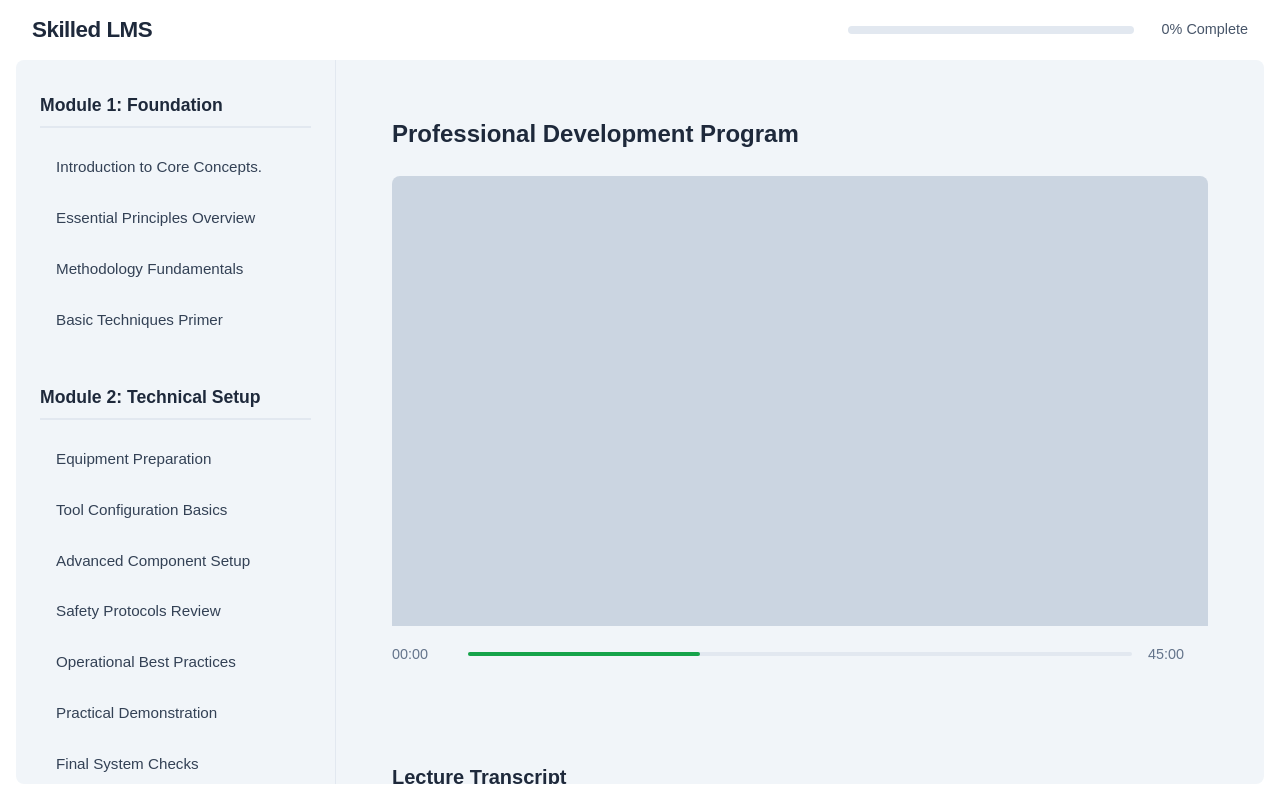
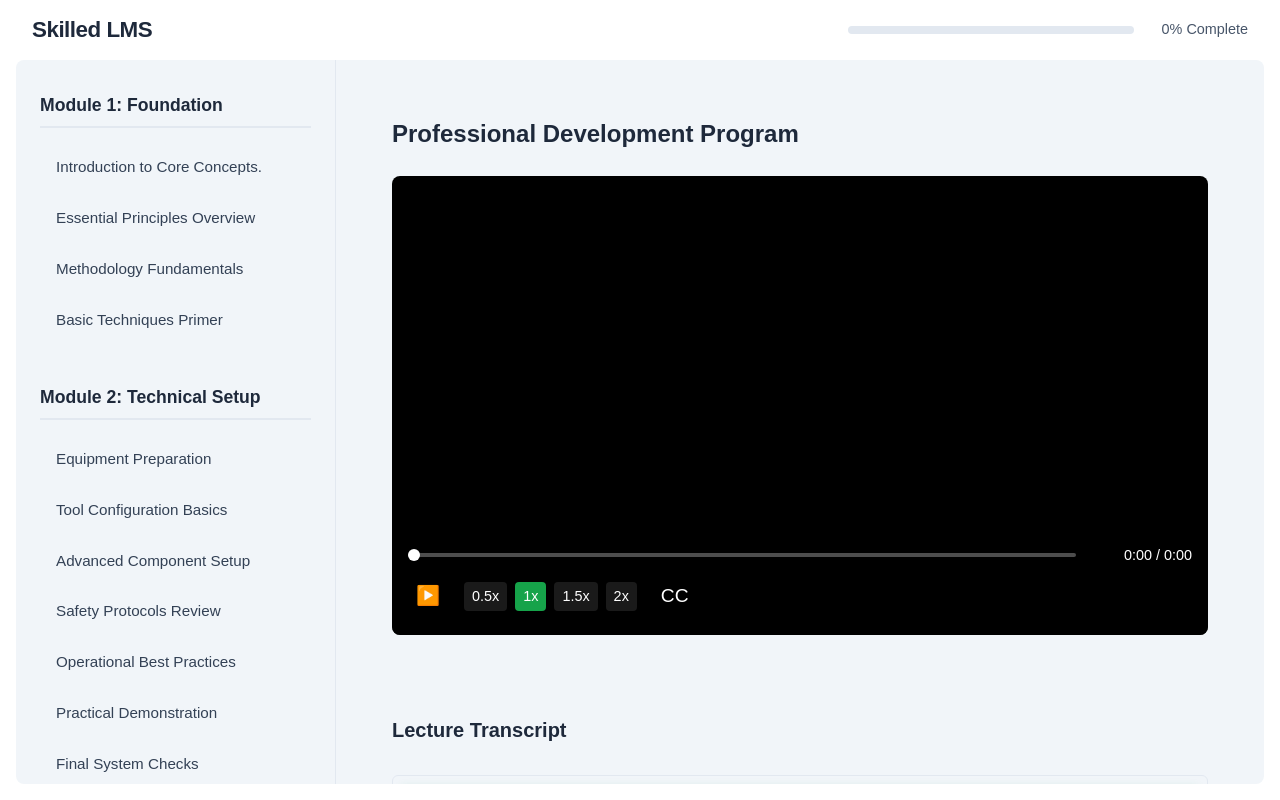
Before and after one commit to NickJordan-BE/lms-prototype, a Next.js app: page /lms in a window 1280 px wide. Built offline with nearby package versions, Linux system fonts and the light colour scheme.

Commit message:
Prototype video player.

```diff
--- /dev/null
+++ b/src/app/components/VideoPlayer.module.css
@@ -0,0 +1,121 @@
+.videoContainer {
+  position: relative;
+  width: 100%;
+  max-width: 1280px; /* 16:9 at 720p */
+  margin: 0 auto;
+  background: #000;
+  border-radius: 8px;
+  overflow: hidden;
+  aspect-ratio: 16/9;
+}
+
+.player {
+  position: absolute;
+  top: 0;
+  left: 0;
+  width: 100%;
+  height: 100%;
+}
+
+.controls {
+  position: absolute;
+  bottom: 0;
+  left: 0;
+  right: 0;
+  background: linear-gradient(transparent, rgba(0, 0, 0, 0.7));
+  padding: 1rem;
+  display: flex;
+  flex-direction: column;
+  gap: 0.5rem;
+  transition: opacity 0.3s ease;
+}
+
+.progressBar {
+  width: 100%;
+  display: flex;
+  align-items: center;
+  gap: 1rem;
+}
+
+.progressSlider {
+  flex: 1;
+  height: 4px;
+  -webkit-appearance: none;
+  background: rgba(255, 255, 255, 0.3);
+  border-radius: 2px;
+  outline: none;
+}
+
+.progressSlider::-webkit-slider-thumb {
+  -webkit-appearance: none;
+  width: 12px;
+  height: 12px;
+  background: #fff;
+  border-radius: 50%;
+  cursor: pointer;
+}
+
+.progressSlider::-moz-range-thumb {
+  width: 12px;
+  height: 12px;
+  background: #fff;
+  border: none;
+  border-radius: 50%;
+  cursor: pointer;
+}
+
+.timeDisplay {
+  color: #fff;
+  font-size: 0.9rem;
+  min-width: 100px;
+  text-align: right;
+}
+
+.controlButtons {
+  display: flex;
+  align-items: center;
+  gap: 1rem;
+}
+
+.controlButton {
+  background: none;
+  border: none;
+  color: #fff;
+  cursor: pointer;
+  padding: 0.5rem;
+  font-size: 1.2rem;
+  transition: transform 0.2s ease;
+}
+
+.controlButton:hover {
+  transform: scale(1.1);
+}
+
+.controlButton.active {
+  color: #16a34a;
+}
+
+.playbackRates {
+  display: flex;
+  gap: 0.5rem;
+}
+
+.rateButton {
+  background: rgba(255, 255, 255, 0.1);
+  border: none;
+  color: #fff;
+  padding: 0.25rem 0.5rem;
+  border-radius: 4px;
+  cursor: pointer;
+  font-size: 0.9rem;
+  transition: all 0.2s ease;
+}
+
+.rateButton:hover {
+  background: rgba(255, 255, 255, 0.2);
+}
+
+.rateButton.activeRate {
+  background: #16a34a;
+  color: #fff;
+}
--- /dev/null
+++ b/src/app/components/VideoPlayer.tsx
@@ -0,0 +1,225 @@
+'use client';
+
+import { useState, useRef, useEffect } from 'react';
+import styles from './VideoPlayer.module.css';
+
+interface VideoPlayerProps {
+  videoId: string;
+}
+
+interface YouTubePlayer {
+  playVideo: () => void;
+  pauseVideo: () => void;
+  seekTo: (seconds: number) => void;
+  getCurrentTime: () => number;
+  getDuration: () => number;
+  setPlaybackRate: (rate: number) => void;
+  destroy: () => void;
+}
+
+interface YouTubeEvent {
+  target: YouTubePlayer;
+  data: number;
+}
+
+declare global {
+  interface Window {
+    YT: {
+      Player: new (
+        elementId: string,
+        options: {
+          videoId: string;
+          playerVars: {
+            controls: number;
+            modestbranding: number;
+            rel: number;
+            showinfo: number;
+            cc_load_policy: number;
+          };
+          events: {
+            onReady: (event: YouTubeEvent) => void;
+            onStateChange: (event: YouTubeEvent) => void;
+          };
+        }
+      ) => YouTubePlayer;
+      PlayerState: {
+        PLAYING: number;
+      };
+    };
+    onYouTubeIframeAPIReady: () => void;
+  }
+}
+
+const VideoPlayer = ({ videoId }: VideoPlayerProps) => {
+  const [isPlaying, setIsPlaying] = useState(false);
+  const [currentTime, setCurrentTime] = useState(0);
+  const [duration, setDuration] = useState(0);
+  const [playbackRate, setPlaybackRate] = useState(1);
+  const [showControls, setShowControls] = useState(true);
+  const [showSubtitles, setShowSubtitles] = useState(false);
+  const playerRef = useRef<YouTubePlayer | null>(null);
+  const containerRef = useRef<HTMLDivElement>(null);
+  const controlsTimeoutRef = useRef<NodeJS.Timeout | null>(null);
+
+  useEffect(() => {
+    // Load YouTube IFrame API
+    const tag = document.createElement('script');
+    tag.src = 'https://www.youtube.com/iframe_api';
+    const firstScriptTag = document.getElementsByTagName('script')[0];
+    firstScriptTag.parentNode?.insertBefore(tag, firstScriptTag);
+
+    window.onYouTubeIframeAPIReady = () => {
+      playerRef.current = new window.YT.Player('youtube-player', {
+        videoId,
+        playerVars: {
+          controls: 0,
+          modestbranding: 1,
+          rel: 0,
+          showinfo: 0,
+          cc_load_policy: showSubtitles ? 1 : 0,
+        },
+        events: {
+          onReady: (event: YouTubeEvent) => {
+            setDuration(event.target.getDuration());
+          },
+          onStateChange: (event: YouTubeEvent) => {
+            setIsPlaying(event.data === window.YT.PlayerState.PLAYING);
+          },
+        },
+      });
+    };
+
+    return () => {
+      if (playerRef.current) {
+        playerRef.current.destroy();
+      }
+    };
+  }, [videoId, showSubtitles]);
+
+  useEffect(() => {
+    const updateTime = () => {
+      if (playerRef.current && isPlaying) {
+        setCurrentTime(playerRef.current.getCurrentTime());
+      }
+    };
+
+    const interval = setInterval(updateTime, 1000);
+    return () => clearInterval(interval);
+  }, [isPlaying]);
+
+  const handlePlayPause = () => {
+    if (playerRef.current) {
+      if (isPlaying) {
+        playerRef.current.pauseVideo();
+      } else {
+        playerRef.current.playVideo();
+      }
+    }
+  };
+
+  const handleSeek = (e: React.ChangeEvent<HTMLInputElement>) => {
+    const time = parseFloat(e.target.value);
+    if (playerRef.current) {
+      playerRef.current.seekTo(time);
+      setCurrentTime(time);
+    }
+  };
+
+  const handlePlaybackRateChange = (rate: number) => {
+    if (playerRef.current) {
+      playerRef.current.setPlaybackRate(rate);
+      setPlaybackRate(rate);
+    }
+  };
+
+  const handleMouseMove = () => {
+    setShowControls(true);
+    if (controlsTimeoutRef.current) {
+      clearTimeout(controlsTimeoutRef.current);
+    }
+    controlsTimeoutRef.current = setTimeout(() => {
+      if (isPlaying) {
+        setShowControls(false);
+      }
+    }, 3000);
+  };
+
+  const handleMouseLeave = () => {
+    if (controlsTimeoutRef.current) {
+      clearTimeout(controlsTimeoutRef.current);
+    }
+    if (isPlaying) {
+      setShowControls(false);
+    }
+  };
+
+  const handleMouseEnter = () => {
+    setShowControls(true);
+    if (controlsTimeoutRef.current) {
+      clearTimeout(controlsTimeoutRef.current);
+    }
+  };
+
+  const formatTime = (time: number) => {
+    const minutes = Math.floor(time / 60);
+    const seconds = Math.floor(time % 60);
+    return `${minutes}:${seconds.toString().padStart(2, '0')}`;
+  };
+
+  return (
+    <div
+      className={styles.videoContainer}
+      ref={containerRef}
+      onMouseMove={handleMouseMove}
+      onMouseLeave={handleMouseLeave}
+      onMouseEnter={handleMouseEnter}
+    >
+      <div id="youtube-player" className={styles.player} />
+
+      {showControls && (
+        <div className={styles.controls}>
+          <div className={styles.progressBar}>
+            <input
+              type="range"
+              min={0}
+              max={duration}
+              value={currentTime}
+              onChange={handleSeek}
+              className={styles.progressSlider}
+            />
+            <div className={styles.timeDisplay}>
+              {formatTime(currentTime)} / {formatTime(duration)}
+            </div>
+          </div>
+
+          <div className={styles.controlButtons}>
+            <button onClick={handlePlayPause} className={styles.controlButton}>
+              {isPlaying ? '⏸️' : '▶️'}
+            </button>
+
+            <div className={styles.playbackRates}>
+              {[0.5, 1, 1.5, 2].map((rate) => (
+                <button
+                  key={rate}
+                  onClick={() => handlePlaybackRateChange(rate)}
+                  className={`${styles.rateButton} ${playbackRate === rate ? styles.activeRate : ''}`}
+                >
+                  {rate}x
+                </button>
+              ))}
+            </div>
+
+            <button
+              onClick={() => setShowSubtitles(!showSubtitles)}
+              className={`${styles.controlButton} ${showSubtitles ? styles.active : ''}`}
+            >
+              CC
+            </button>
+          </div>
+        </div>
+      )}
+    </div>
+  );
+};
+
+export default VideoPlayer;
--- a/src/app/lms/page.tsx
+++ b/src/app/lms/page.tsx
@@ -2,6 +2,7 @@
 
 import { useState, useEffect } from 'react';
 import styles from './lms.module.css';
+import VideoPlayer from '../components/VideoPlayer';
 
 const LMS = () => {
   const [selectedItem, setSelectedItem] = useState<string | null>(null);
@@ -124,16 +125,9 @@ const LMS = () => {
           {/* Video Section */}
           <div className={styles.videoSection}>
             <h2 className={styles.courseTitle}>Professional Development Program</h2>
-            <div className={styles.videoContainer}>
-              <div className={styles.videoPlaceholder} />
-              <div className={styles.playbackControls}>
-                <span className={styles.timestamp}>00:00</span>
-                <div className={styles.progressTrack}>
-                  <div className={styles.playbackProgress} />
-                </div>
-                <span className={styles.timestamp}>45:00</span>
-              </div>
-            </div>
+            <VideoPlayer
+              videoId="Jt1_Q_tnbEk" // Example video ID - replace with your actual video ID
+            />
           </div>
 
           {/* Transcript Section */}
@@ -162,7 +156,7 @@ const LMS = () => {
                 <div className={styles.celebrationBadge}>🎯</div>
                 <h3 className={styles.quizTitle}>Progress Checkpoint!</h3>
                 <p className={styles.quizMessage}>
-                  You've completed {completedCount} of {totalItems} modules.<br />
+                  You&apos;ve completed {completedCount} of {totalItems} modules.<br />
                   Ready to test your understanding with a quick assessment?
                 </p>
                 <div className={styles.quizActions}>
```
